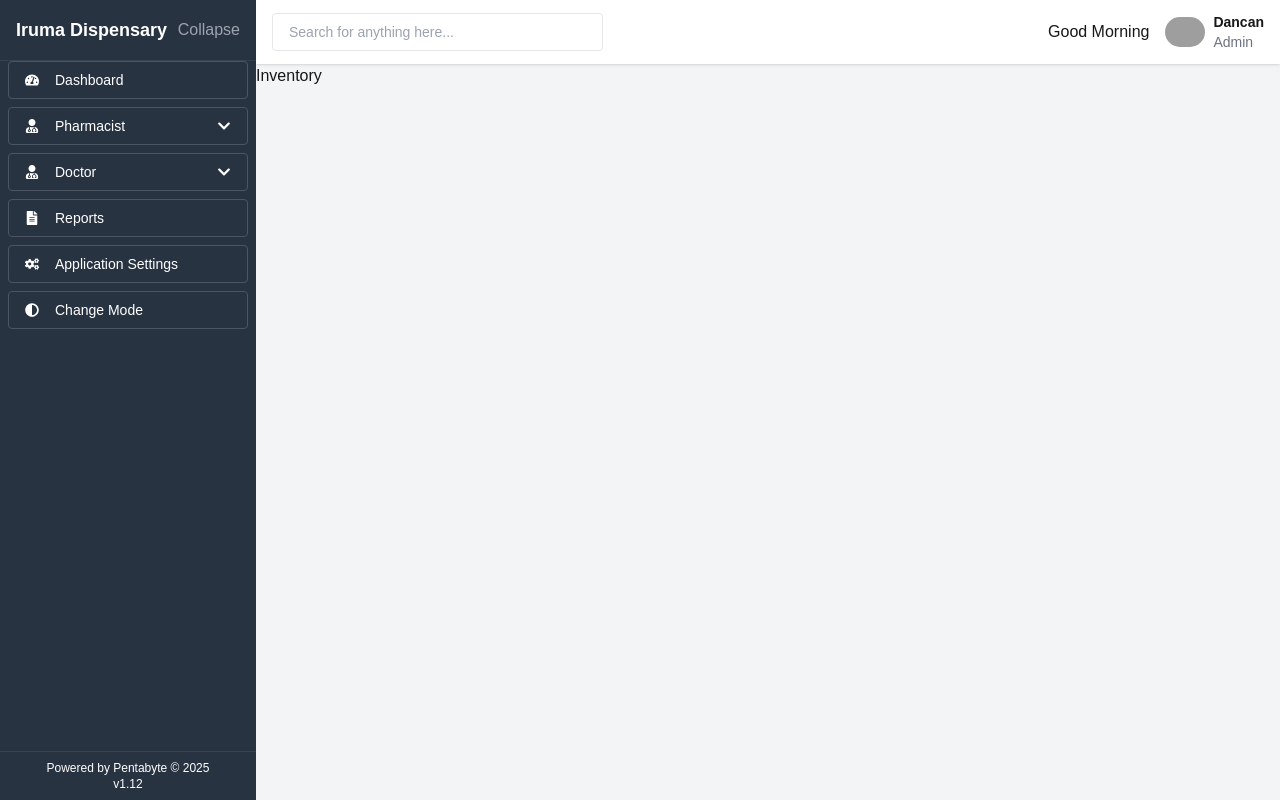
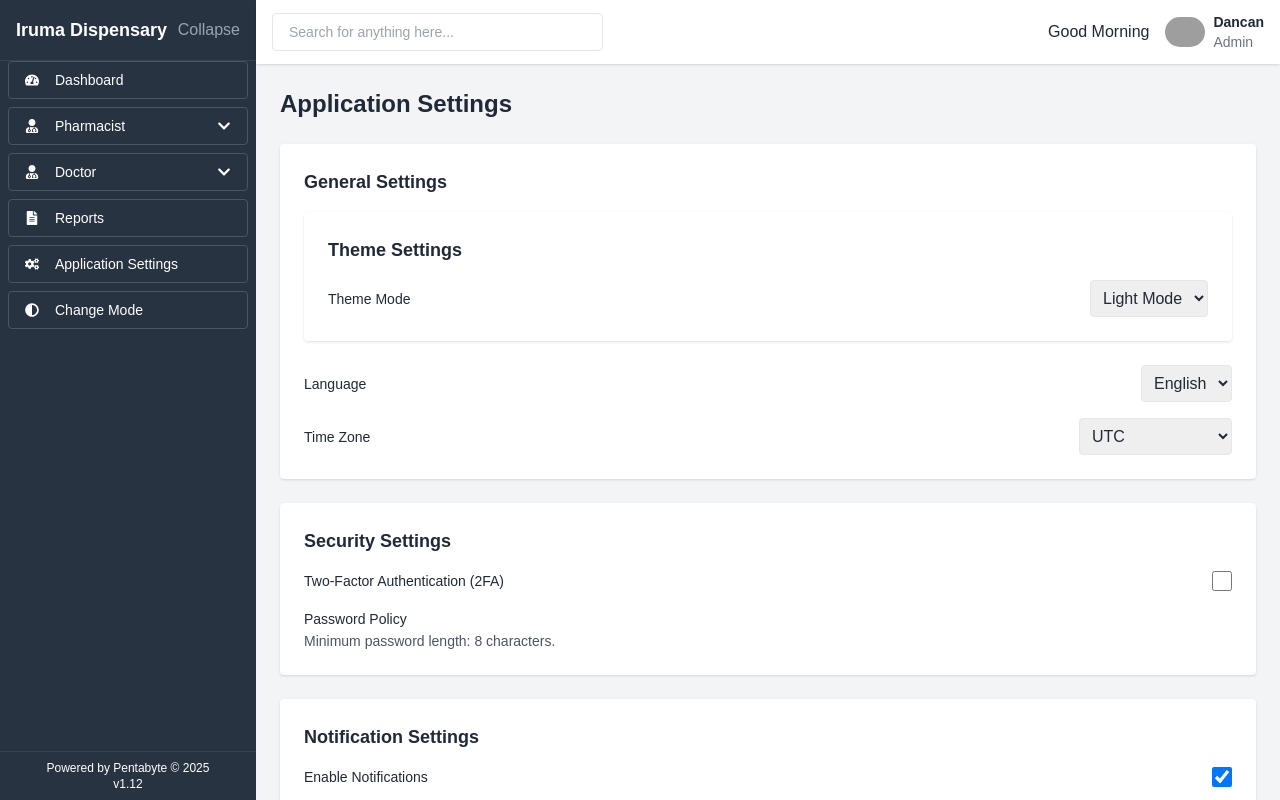
Before and after one commit to DANCANKARANI/iruma-frontend, a Next.js app: page /admin in a window 1280 px wide. Both pictures are taken after a click on the button "Application Settings". Shown: the top 800 px of the page. Built offline with nearby package versions, Linux system fonts and the light colour scheme; grey boxes are pictures that could not be loaded.

Commit message:
reception

```diff
--- /dev/null
+++ b/app/admin/components/settings.tsx
@@ -0,0 +1,176 @@
+"use client";
+import { useEffect, useState } from "react";
+
+export default function ApplicationSettings() {
+  // State for toggles and dropdowns
+  const [theme, setTheme] = useState("light");
+  const [language, setLanguage] = useState("English");
+  const [timeZone, setTimeZone] = useState("UTC");
+  const [notificationsEnabled, setNotificationsEnabled] = useState(true);
+  const [twoFactorAuth, setTwoFactorAuth] = useState(false);
+  const [backupFrequency, setBackupFrequency] = useState("Weekly");
+
+  useEffect(() => {
+    const savedTheme = localStorage.getItem("app-theme") || "light";
+    setTheme(savedTheme);
+    document.documentElement.className = savedTheme; // Set the initial theme
+  }, []);
+
+  // Update the theme when the user switches modes
+  const handleThemeChange = (selectedTheme: string) => {
+    setTheme(selectedTheme);
+    document.documentElement.className = selectedTheme; // Dynamically change the class on the <html> tag
+    localStorage.setItem("app-theme", selectedTheme); // Persist the theme
+  };
+
+
+   <div className="bg-white p-6 rounded shadow mb-6">
+        <h2 className="text-lg font-semibold mb-4">Theme Settings</h2>
+        <div className="space-y-4">
+          {/* Theme Selector */}
+          <div className="flex items-center justify-between">
+            <label className="text-sm font-medium">Theme Mode</label>
+            <select
+              value={theme}
+              onChange={(e) => handleThemeChange(e.target.value)}
+              className="border p-2 rounded"
+            >
+              <option value="light">Light Mode</option>
+              <option value="dark">Dark Mode</option>
+            </select>
+          </div>
+        </div>
+      </div>
+  return (
+    <div className="p-6 bg-gray-100 min-h-screen">
+      <h1 className="text-2xl font-bold mb-6">Application Settings</h1>
+
+      {/* General Settings */}
+      <div className="bg-white p-6 rounded shadow mb-6">
+        <h2 className="text-lg font-semibold mb-4">General Settings</h2>
+        <div className="space-y-4">
+          {/* Theme Selector */}
+          <div className="bg-white p-6 rounded shadow mb-6">
+        <h2 className="text-lg font-semibold mb-4">Theme Settings</h2>
+        <div className="space-y-4">
+          {/* Theme Selector */}
+          <div className="flex items-center justify-between">
+            <label className="text-sm font-medium">Theme Mode</label>
+            <select
+              value={theme}
+              onChange={(e) => handleThemeChange(e.target.value)}
+              className="border p-2 rounded"
+            >
+              <option value="light">Light Mode</option>
+              <option value="dark">Dark Mode</option>
+            </select>
+          </div>
+        </div>
+      </div>
+
+          {/* Language Selector */}
+          <div className="flex items-center justify-between">
+            <label className="text-sm font-medium">Language</label>
+            <select
+              value={language}
+              onChange={(e) => setLanguage(e.target.value)}
+              className="border p-2 rounded"
+            >
+              <option value="English">English</option>
+              <option value="Swahili">Swahili</option>
+            </select>
+          </div>
+
+          {/* Time Zone Selector */}
+          <div className="flex items-center justify-between">
+            <label className="text-sm font-medium">Time Zone</label>
+            <select
+              value={timeZone}
+              onChange={(e) => setTimeZone(e.target.value)}
+              className="border p-2 rounded"
+            >
+              <option value="UTC">UTC</option>
+              <option value="GMT+3">GMT+3 (Kenya)</option>
+            </select>
+          </div>
+        </div>
+      </div>
+
+      {/* Security Settings */}
+      <div className="bg-white p-6 rounded shadow mb-6">
+        <h2 className="text-lg font-semibold mb-4">Security Settings</h2>
+        <div className="space-y-4">
+          {/* 2FA Toggle */}
+          <div className="flex items-center justify-between">
+            <label className="text-sm font-medium">Two-Factor Authentication (2FA)</label>
+            <input
+              type="checkbox"
+              checked={twoFactorAuth}
+              onChange={(e) => setTwoFactorAuth(e.target.checked)}
+              className="w-5 h-5"
+            />
+          </div>
+
+          {/* Password Policy */}
+          <div>
+            <label className="text-sm font-medium">Password Policy</label>
+            <p className="text-sm text-gray-600">Minimum password length: 8 characters.</p>
+          </div>
+        </div>
+      </div>
+
+      {/* Notification Settings */}
+      <div className="bg-white p-6 rounded shadow mb-6">
+        <h2 className="text-lg font-semibold mb-4">Notification Settings</h2>
+        <div className="flex items-center justify-between">
+          <label className="text-sm font-medium">Enable Notifications</label>
+          <input
+            type="checkbox"
+            checked={notificationsEnabled}
+            onChange={(e) => setNotificationsEnabled(e.target.checked)}
+            className="w-5 h-5"
+          />
+        </div>
+      </div>
+
+      {/* Backup and Maintenance */}
+      <div className="bg-white p-6 rounded shadow mb-6">
+        <h2 className="text-lg font-semibold mb-4">Backup and Maintenance</h2>
+        <div className="space-y-4">
+          {/* Backup Frequency */}
+          <div className="flex items-center justify-between">
+            <label className="text-sm font-medium">Backup Frequency</label>
+            <select
+              value={backupFrequency}
+              onChange={(e) => setBackupFrequency(e.target.value)}
+              className="border p-2 rounded"
+            >
+              <option value="Daily">Daily</option>
+              <option value="Weekly">Weekly</option>
+              <option value="Monthly">Monthly</option>
+            </select>
+          </div>
+
+          {/* Manual Backup */}
+          <button
+            onClick={() => alert("Backup initiated!")}
+            className="bg-blue-500 text-white px-4 py-2 rounded shadow hover:bg-blue-600"
+          >
+            Initiate Backup
+          </button>
+
+          {/* Maintenance Mode */}
+          <div className="flex items-center justify-between">
+            <label className="text-sm font-medium">Enable Maintenance Mode</label>
+            <button
+              onClick={() => alert("Maintenance mode activated!")}
+              className="bg-red-500 text-white px-4 py-2 rounded shadow hover:bg-red-600"
+            >
+              Activate
+            </button>
+          </div>
+        </div>
+      </div>
+    </div>
+  );
+}
--- a/app/admin/page.tsx
+++ b/app/admin/page.tsx
@@ -4,7 +4,6 @@ import { SetStateAction, useState } from "react";
 import AdminDashboard from "./components/dashboard";
 import Navbar from "./components/navbar";
 import Sidebar from "./components/sidebar";
-import Inventory from "./components/inventory";
 import Mode from "./components/mode";
 import AddPharmacist from "./components/pharmacist/pharmacist";
 import ViewPharmacist from "./components/pharmacist/ViewPharmacist";
@@ -12,6 +11,7 @@ import EditPharmacist from "./components/pharmacist/EditPharmacist";
 import AddDoctor from "./components/doctor/addDoctor";
 import ViewDoctors from "./components/doctor/viewDoctor";
 import Reports from "./components/reports";
+import ApplicationSettings from "./components/settings";
 
 export default function Dashboard() {
   // State to track the active view
@@ -36,7 +36,7 @@ export default function Dashboard() {
         return <Reports/>
 
       case "settings":
-        return <Inventory />;
+        return <ApplicationSettings />;
 
       case "change-mode":
         return <Mode />;
@@ -46,9 +46,6 @@ export default function Dashboard() {
 
       case "view-doctor":
         return <ViewDoctors />;
-
-      default:
-        return <AdminDashboard />;
     }
   };
 
--- a/app/globals.css
+++ b/app/globals.css
@@ -30,3 +30,19 @@ body[data-theme="dark"] {
   background-color: black;
   color: white;
 }
+/* Light Mode (default) */
+.light {
+  --bg-color: #f9fafb;
+  --text-color: #1f2937;
+}
+
+/* Dark Mode */
+.dark {
+  --bg-color: #0f0e0f;
+  --text-color: #f9fafb;
+}
+
+body {
+  background-color: var(--bg-color);
+  color: var(--text-color);
+}
--- /dev/null
+++ b/app/reception/page.tsx
@@ -0,0 +1,6 @@
+export default function Dashboard(){
+    return (
+        div
+
+    )
+}
```
